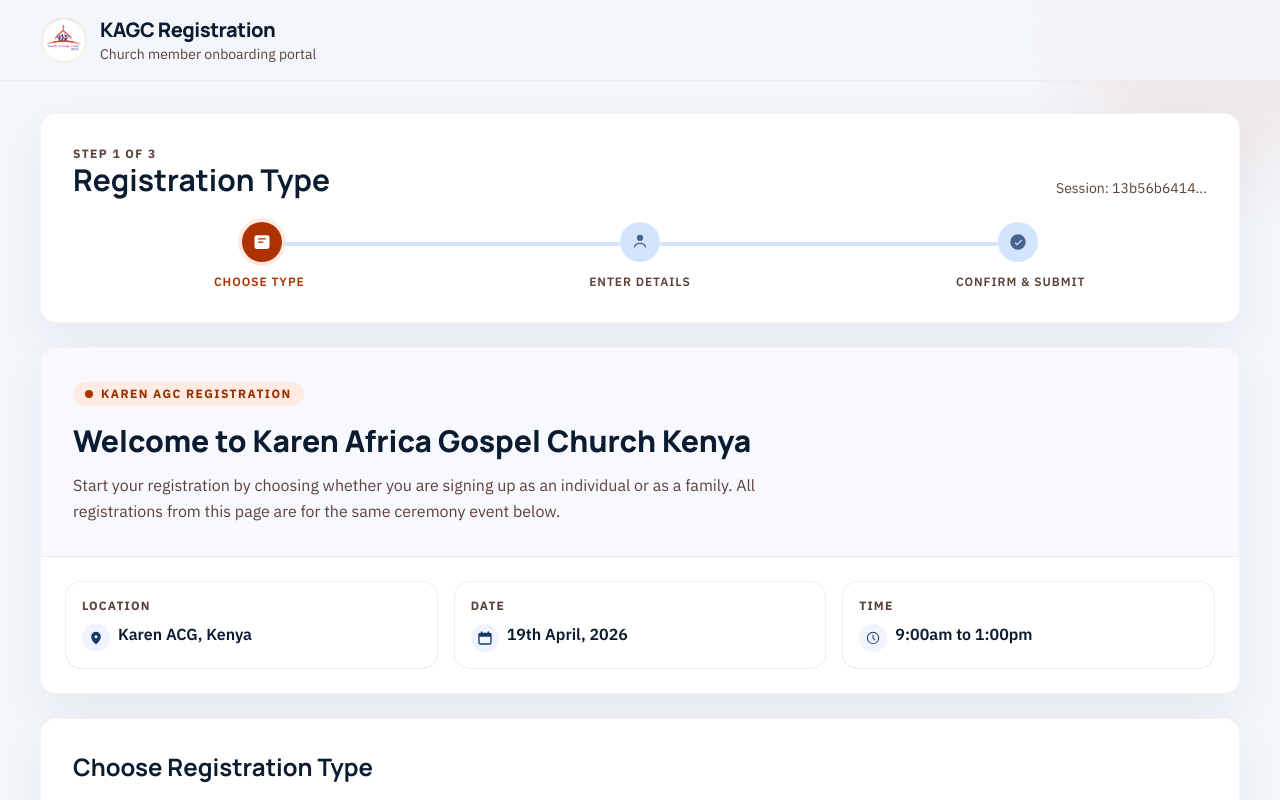
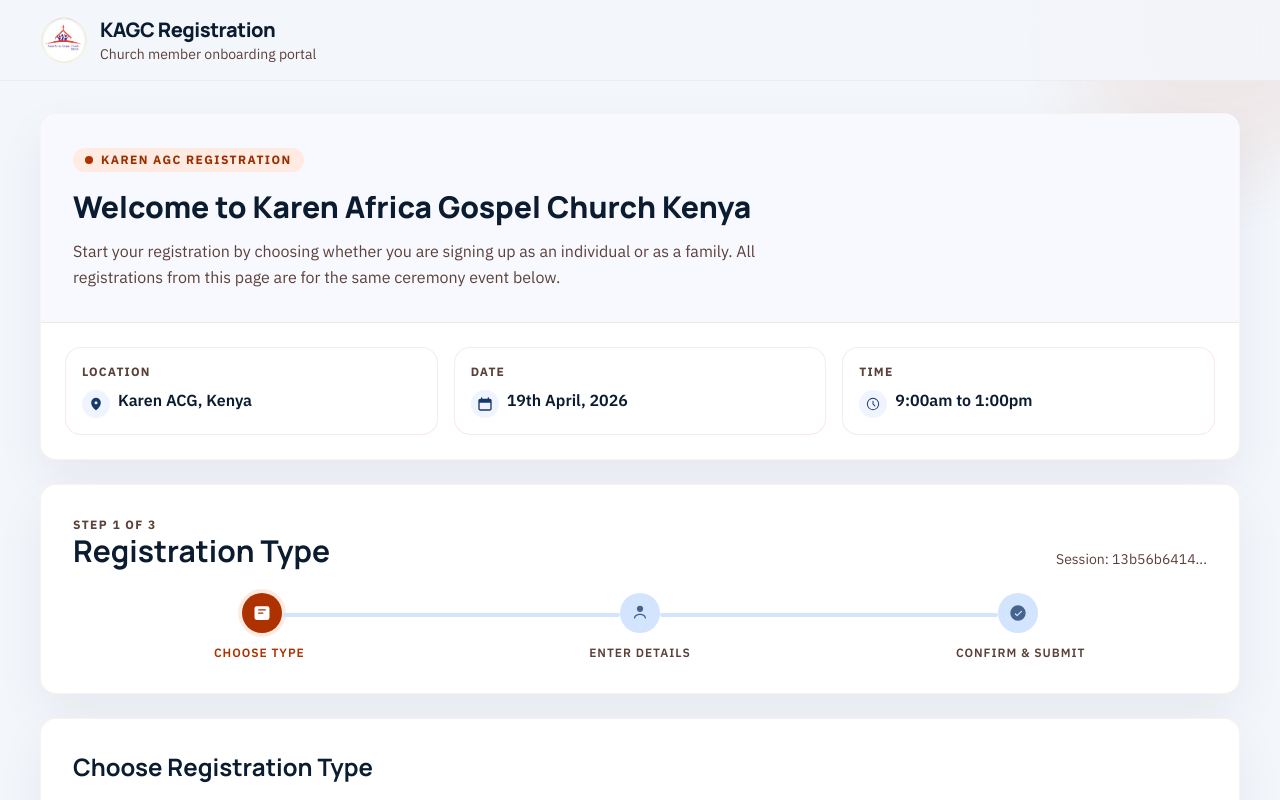
Before and after one commit to Kisotu/kagc-reg, a React (Vite) app in the folder ui/: page / in a window 1280 px wide. Shown: the top 800 px of the page. Built offline with nearby package versions, Linux system fonts and the light colour scheme; no server answers.

Commit message:
feat: add welcome card to registration wizard for improved user guidance

```diff
--- a/ui/src/features/public/RegistrationWizard.jsx
+++ b/ui/src/features/public/RegistrationWizard.jsx
@@ -1,6 +1,6 @@
 import { useEffect, useState } from 'react'
 import { api } from '../../lib/api'
-import { RegistrationStepOnePage } from './wizardPages/RegistrationStepOnePage'
+import { RegistrationStepOnePage, RegistrationWelcomeCard } from './wizardPages/RegistrationStepOnePage'
 import { RegistrationStepTwoPage } from './wizardPages/RegistrationStepTwoPage'
 import { RegistrationStepThreePage } from './wizardPages/RegistrationStepThreePage'
 
@@ -335,6 +335,8 @@
 
   return (
     <section className="animate-in space-y-6">
+      {step === 1 ? <RegistrationWelcomeCard /> : null}
+
       <div className="panel p-6 sm:p-8">
         <div className="mb-6 flex flex-col gap-3 sm:flex-row sm:items-end sm:justify-between">
           <div>
--- a/ui/src/features/public/wizardPages/RegistrationStepOnePage.jsx
+++ b/ui/src/features/public/wizardPages/RegistrationStepOnePage.jsx
@@ -1,6 +1,5 @@
-export function RegistrationStepOnePage({ registrationType, onSelectRegistrationType }) {
+export function RegistrationWelcomeCard() {
   return (
-    <div className="space-y-6">
     <div className="panel overflow-hidden p-0">
       <div className="border-b border-[#e4beb44f] bg-[#f8f9ff] p-6 sm:p-8">
         <p className="inline-flex items-center gap-2 rounded-full bg-[#ffebe2] px-3 py-1 text-xs font-extrabold uppercase tracking-[0.12em] text-[#9a2f00]">
@@ -54,7 +53,11 @@
         </article>
       </div>
     </div>
+  )
+}
 
+export function RegistrationStepOnePage({ registrationType, onSelectRegistrationType }) {
+  return (
     <div className="panel space-y-5 p-6 sm:p-8">
       <h3 className="font-manrope text-2xl font-bold text-[#0b1c30]">Choose Registration Type</h3>
       <div className="grid grid-cols-1 gap-4 sm:grid-cols-2">
@@ -148,6 +151,5 @@
         ))}
       </div>
     </div>
-    </div>
   )
 }
```
Lines whose indentation alone changed are shown as unchanged.
